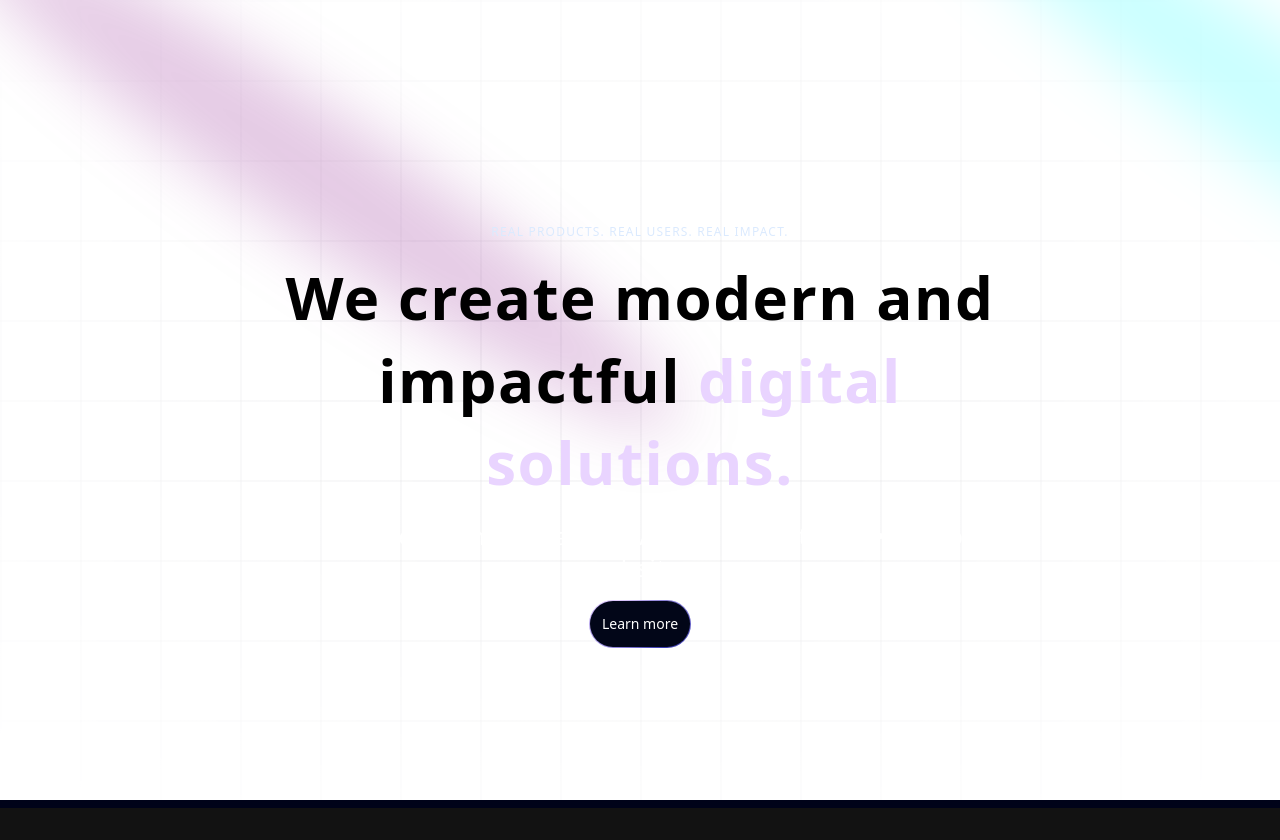
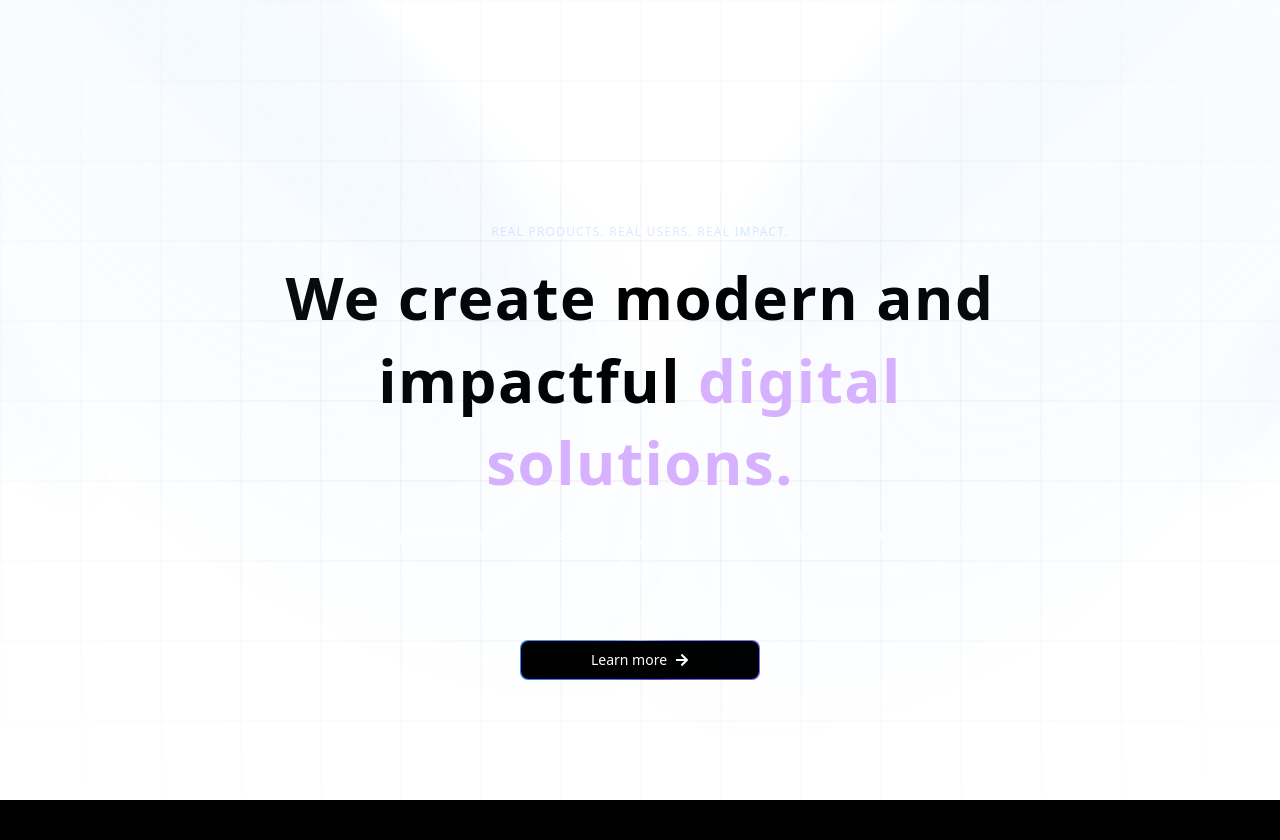
Before and after one commit to jeredevio/jcdevelopment-website, a Next.js app: page /en in a window 1280 px wide. Before the commit the page ends 808 px from the top, so only its background shows below. Built offline with nearby package versions, Linux system fonts and the light colour scheme.

Commit message:
Added the react-icons library, updated global CSS styles with new colors, created a new SpotlightNew component for enhanced animations, and replaced the old Spotlight component. Made minor changes in the Hero component to integrate the new icon and adjustments to the magic button.

```diff
--- a/app/[locale]/layout.tsx
+++ b/app/[locale]/layout.tsx
@@ -1,42 +1,21 @@
-import type { Metadata } from "next";
-import { Geist, Geist_Mono } from "next/font/google";
 import { NextIntlClientProvider, hasLocale } from 'next-intl';
 import { notFound } from 'next/navigation';
 import { routing } from '@/i18n/routing';
 import { ThemeProvider } from "../theme-provider";
-import "../../app/globals.css";
 
-const geistSans = Geist({
-  variable: "--font-geist-sans",
-  subsets: ["latin"],
-});
-
-const geistMono = Geist_Mono({
-  variable: "--font-geist-mono",
-  subsets: ["latin"],
-});
-
-export const metadata: Metadata = {
-  title: "JC Development Website",
-  description: "JC Development Website",
-};
-
-export default async function LocaleLayout({
+export default function LocaleLayout({
   children,
   params
 }: {
   children: React.ReactNode;
-  params: Promise<{ locale: string }>;
+  params: { locale: string };
 }) {
-  // Ensure that the incoming `locale` is valid
-  const { locale } = await params;
+  const { locale } = params;
   if (!hasLocale(routing.locales, locale)) {
     notFound();
   }
 
   return (
-    <html lang={locale}>
-      <body className={`${geistSans.variable} ${geistMono.variable} antialiased`}>
     <ThemeProvider
       attribute="class"
       defaultTheme="dark"
@@ -47,7 +26,5 @@ export default async function LocaleLayout({
         {children}
       </NextIntlClientProvider>
     </ThemeProvider>
-      </body>
-    </html>
   );
 }
--- a/app/[locale]/page.tsx
+++ b/app/[locale]/page.tsx
@@ -2,7 +2,7 @@ import Hero from "@/components/Hero";
 
 export default function Home() {
   return (
-    <main className="relative bg-black-100 flex justify-center items-center flex-col overflow-hidden mx-auto sm:px-10 px-5">
+    <main className="relative bg-black flex justify-center items-center flex-col overflow-hidden mx-auto sm:px-10 px-5">
       <div className="max-w-7xl w-full">
         <Hero />
       </div>
--- /dev/null
+++ b/app/layout.tsx
@@ -0,0 +1,19 @@
+import { Inter } from "next/font/google";
+import "./globals.css";
+
+// Configure la police Inter
+const inter = Inter({
+  subsets: ["latin"],
+  variable: "--font-inter", // Optionnel, pour utiliser comme variable CSS
+  display: "swap",          // Recommandé pour de meilleures performances
+});
+
+export default function RootLayout({ children }: { children: React.ReactNode }) {
+  return (
+    <html lang="en" suppressHydrationWarning>
+      <body className={`${inter.variable} antialiased`}>
+        {children}
+      </body>
+    </html>
+  );
+}
--- a/components/Hero.tsx
+++ b/components/Hero.tsx
@@ -1,8 +1,9 @@
-import { Spotlight } from './ui/Spotlight'
+import { SpotlightNew } from './ui/spotlight-new'
 import { cn } from '@/lib/utils'
 import { useTranslations } from 'next-intl';
 import { TextGenerateEffect } from './ui/text-generate-effect';
 import { MagicButton } from './ui/MagicButton';
+import { FaArrowRight } from 'react-icons/fa';
 
 const Hero = () => {
   const t = useTranslations('Hero');
@@ -10,12 +11,12 @@ const Hero = () => {
   return (
     <div className='pb-20 pt-36'>
       <div>
-        <Spotlight className='-top-40 -left-10 md:-left-32 md:-top-20 h-screen' fill='white' />
-        <Spotlight className='top-10 left-full h-[80vh] w-[50vw]' fill='cyan' />
-        <Spotlight className='top-28 left-80 h-[80vh] w-[50vw]' fill='purple' />
+        {/* Animated spotlight new */}
+        <SpotlightNew />
       </div>
 
-      <div className="flex h-screen w-full items-center justify-center bg-white dark:bg-black-100 absolute top-0 left-0">
+      {/* Background grid + mask */}
+      <div className="flex h-screen w-full items-center justify-center bg-white dark:bg-black absolute top-0 left-0">
         <div
           className={cn(
             "absolute inset-0",
@@ -28,6 +29,7 @@ const Hero = () => {
         <div className="pointer-events-none absolute inset-0 flex items-center justify-center bg-white [mask-image:radial-gradient(ellipse_at_center,transparent_20%,black)] dark:bg-black-100" />
       </div>
 
+        {/* Content */}
       <div className='flex justify-center relative my-20 z-10'>
         <div className='max-w-[89vw] md:max-w-2xl lg:max-w-[60vw] flex flex-col items-center justify-center'>
           <h2 className='uppercase tracking-widest text-xs text-center text-blue-100 max-w-96'>{t('tagline')}</h2>
@@ -40,7 +42,8 @@ const Hero = () => {
           <a href="#about">
             <MagicButton
               title={t('MainButton')}
-              position="center"
+              position="right"
+              icon={<FaArrowRight />}
             />
           </a>
         </div>
--- a/components/ui/MagicButton.tsx
+++ b/components/ui/MagicButton.tsx
@@ -10,10 +10,15 @@ export const MagicButton = ({
     otherClasses?: string;
 }) => {
     return (
-        <button className="relative inline-flex h-12 overflow-hidden rounded-full p-[1px] focus:outline-none focus:ring-2 focus:ring-slate-400 focus:ring-offset-2 focus:ring-offset-slate-50">
-            <span className="absolute inset-[-1000%] animate-[spin_2s_linear_infinite] bg-[conic-gradient(from_90deg_at_50%_50%,#E2CBFF_0%,#393BB2_50%,#E2CBFF_100%)]" />
-            <span className="inline-flex h-full w-full cursor-pointer items-center justify-center rounded-full bg-slate-950 px-3 py-1 text-sm font-medium text-white backdrop-blur-3xl">
+        <button className="relative inline-flex h-10 w-full overflow-hidden rounded-lg p-[1px] focus:outline-none md:w-60 md:mt-10">
+            <span className="absolute inset-[-1000%] animate-[spin_2s_linear_infinite] bg-[conic-gradient(from_90deg_at_50%_50%,#8AB4F8_0%,#7C3AED_40%,#3B82F6_75%,#8AB4F8_100%)]
+
+
+" />
+            <span className={`inline-flex h-full w-full cursor-pointer items-center justify-center rounded-lg bg-black px-6 py-1 text-sm font-medium text-white backdrop-blur-3xl gap-2 ${otherClasses}`}>
+                {position === 'left' && icon}
                 {title}
+                {position === 'right' && icon}
             </span>
         </button>
     )
--- a/components/ui/Spotlight.tsx
+++ /dev/null
@@ -1,56 +0,0 @@
-import React from "react";
-import { cn } from "@/lib/utils";
-
-type SpotlightProps = {
-  className?: string;
-  fill?: string;
-};
-
-export const Spotlight = ({ className, fill }: SpotlightProps) => {
-  return (
-    <svg
-      className={cn(
-        "animate-spotlight pointer-events-none absolute z-[1]  h-[169%] w-[138%] lg:w-[84%] opacity-0",
-        className
-      )}
-      xmlns="http://www.w3.org/2000/svg"
-      viewBox="0 0 3787 2842"
-      fill="none"
-    >
-      <g filter="url(#filter)">
-        <ellipse
-          cx="1924.71"
-          cy="273.501"
-          rx="1924.71"
-          ry="273.501"
-          transform="matrix(-0.822377 -0.568943 -0.568943 0.822377 3631.88 2291.09)"
-          fill={fill || "white"}
-          fillOpacity="0.21"
-        ></ellipse>
-      </g>
-      <defs>
-        <filter
-          id="filter"
-          x="0.860352"
-          y="0.838989"
-          width="3785.16"
-          height="2840.26"
-          filterUnits="userSpaceOnUse"
-          colorInterpolationFilters="sRGB"
-        >
-          <feFlood floodOpacity="0" result="BackgroundImageFix"></feFlood>
-          <feBlend
-            mode="normal"
-            in="SourceGraphic"
-            in2="BackgroundImageFix"
-            result="shape"
-          ></feBlend>
-          <feGaussianBlur
-            stdDeviation="151"
-            result="effect1_foregroundBlur_1065_8"
-          ></feGaussianBlur>
-        </filter>
-      </defs>
-    </svg>
-  );
-};
--- /dev/null
+++ b/components/ui/spotlight-new.tsx
@@ -0,0 +1,128 @@
+"use client";
+import React from "react";
+import { motion } from "motion/react";
+
+type SpotlightProps = {
+    gradientFirst?: string;
+    gradientSecond?: string;
+    gradientThird?: string;
+    translateY?: number;
+    width?: number;
+    height?: number;
+    smallWidth?: number;
+    duration?: number;
+    xOffset?: number;
+};
+
+export const SpotlightNew = ({
+    gradientFirst = "radial-gradient(68.54% 68.72% at 55.02% 31.46%, hsla(210, 100%, 85%, .08) 0, hsla(210, 100%, 55%, .02) 50%, hsla(210, 100%, 45%, 0) 80%)",
+    gradientSecond = "radial-gradient(50% 50% at 50% 50%, hsla(210, 100%, 85%, .06) 0, hsla(210, 100%, 55%, .02) 80%, transparent 100%)",
+    gradientThird = "radial-gradient(50% 50% at 50% 50%, hsla(210, 100%, 85%, .04) 0, hsla(210, 100%, 45%, .02) 80%, transparent 100%)",
+    translateY = -350,
+    width = 560,
+    height = 1380,
+    smallWidth = 240,
+    duration = 7,
+    xOffset = 100,
+}: SpotlightProps = {}) => {
+    return (
+        <motion.div
+            initial={{
+                opacity: 0,
+            }}
+            animate={{
+                opacity: 1,
+            }}
+            transition={{
+                duration: 1.5,
+            }}
+            className="pointer-events-none absolute inset-0 h-full w-full"
+        >
+            <motion.div
+                animate={{
+                    x: [0, xOffset, 0],
+                }}
+                transition={{
+                    duration,
+                    repeat: Infinity,
+                    repeatType: "reverse",
+                    ease: "easeInOut",
+                }}
+                className="absolute top-0 left-0 w-screen h-screen z-40 pointer-events-none"
+            >
+                <div
+                    style={{
+                        transform: `translateY(${translateY}px) rotate(-45deg)`,
+                        background: gradientFirst,
+                        width: `${width}px`,
+                        height: `${height}px`,
+                    }}
+                    className={`absolute top-0 left-0`}
+                />
+
+                <div
+                    style={{
+                        transform: "rotate(-45deg) translate(5%, -50%)",
+                        background: gradientSecond,
+                        width: `${smallWidth}px`,
+                        height: `${height}px`,
+                    }}
+                    className={`absolute top-0 left-0 origin-top-left`}
+                />
+
+                <div
+                    style={{
+                        transform: "rotate(-45deg) translate(-180%, -70%)",
+                        background: gradientThird,
+                        width: `${smallWidth}px`,
+                        height: `${height}px`,
+                    }}
+                    className={`absolute top-0 left-0 origin-top-left`}
+                />
+            </motion.div>
+
+            <motion.div
+                animate={{
+                    x: [0, -xOffset, 0],
+                }}
+                transition={{
+                    duration,
+                    repeat: Infinity,
+                    repeatType: "reverse",
+                    ease: "easeInOut",
+                }}
+                className="absolute top-0 right-0 w-screen h-screen z-40 pointer-events-none"
+            >
+                <div
+                    style={{
+                        transform: `translateY(${translateY}px) rotate(45deg)`,
+                        background: gradientFirst,
+                        width: `${width}px`,
+                        height: `${height}px`,
+                    }}
+                    className={`absolute top-0 right-0`}
+                />
+
+                <div
+                    style={{
+                        transform: "rotate(45deg) translate(-5%, -50%)",
+                        background: gradientSecond,
+                        width: `${smallWidth}px`,
+                        height: `${height}px`,
+                    }}
+                    className={`absolute top-0 right-0 origin-top-right`}
+                />
+
+                <div
+                    style={{
+                        transform: "rotate(45deg) translate(180%, -70%)",
+                        background: gradientThird,
+                        width: `${smallWidth}px`,
+                        height: `${height}px`,
+                    }}
+                    className={`absolute top-0 right-0 origin-top-right`}
+                />
+            </motion.div>
+        </motion.div>
+    );
+};
--- a/components/ui/text-generate-effect.tsx
+++ b/components/ui/text-generate-effect.tsx
@@ -39,7 +39,7 @@ export const TextGenerateEffect = ({
           return (
             <motion.span
               key={word + idx}
-              className={`${purpleWordIndices.includes(idx) ? 'text-purple-200' : 'dark:text-white text-black'} opacity-0`}
+              className={`${purpleWordIndices.includes(idx) ? 'text-purple-300' : 'dark:text-white text-black'} opacity-0`}
               style={{
                 filter: filter ? "blur(10px)" : "none",
               }}
--- a/package.json
+++ b/package.json
@@ -16,6 +16,7 @@
     "next-themes": "^0.4.6",
     "react": "^19.0.0",
     "react-dom": "^19.0.0",
+    "react-icons": "^5.5.0",
     "tailwind-merge": "^3.2.0"
   },
   "devDependencies": {
```
Also changed, not shown: app/globals.css (+8 -2 lines), 1 other file (tests, documents, lock files or other folders). Lines whose indentation alone changed are shown as unchanged.
